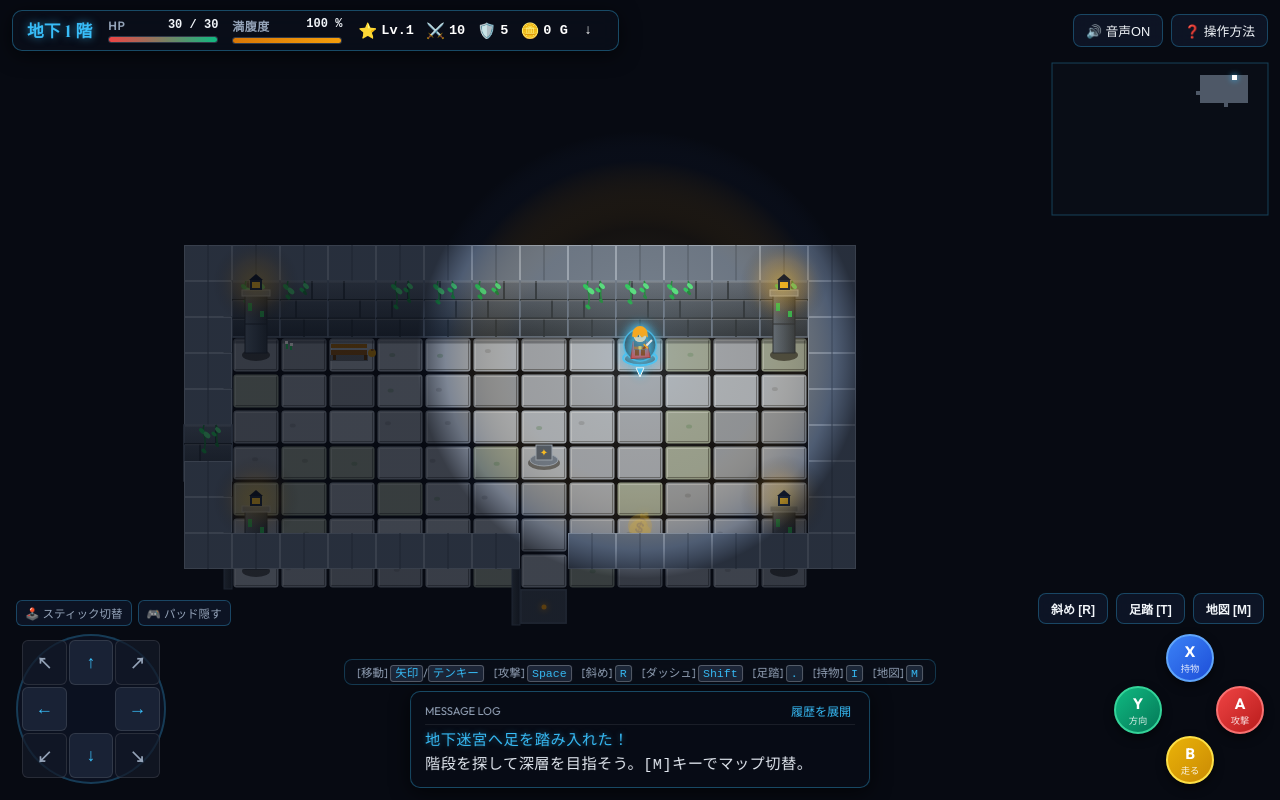
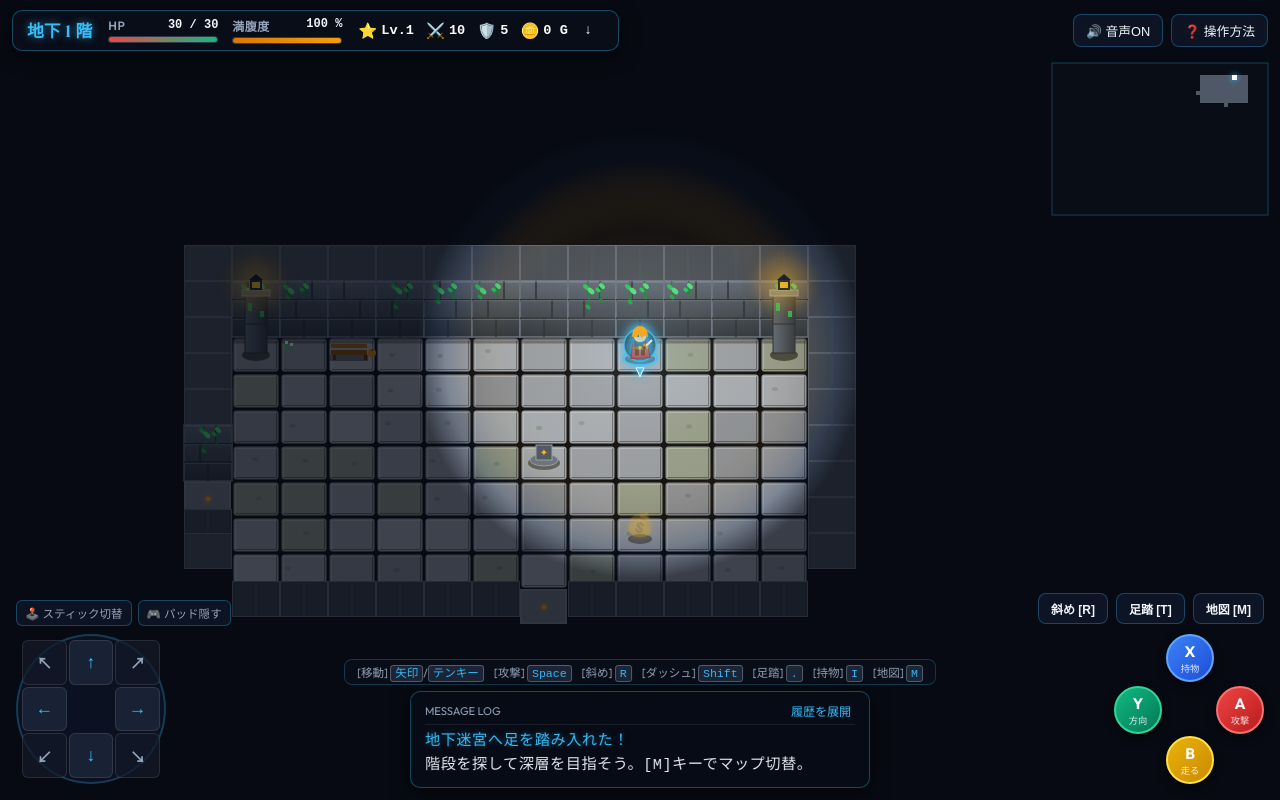
Before and after one commit to zabaglione/rouge-3d, a plain HTML site: page index.html in a window 1280 px wide. Drawn offline with Linux system fonts and the light colour scheme; animation ran at ten frames a second; a web font is replaced by a local one.

Commit message:
feat: 通路と部屋下側の壁を見やすく改善
- 壁の高さ(56px)がマスの奥行き(36px)より高く、床・通路の南側の壁の天板が
  奥の床を覆い隠していたため、真上に床・通路がある壁は覆わない高さまで低く描画
  （左右に伸びる通路と部屋の最下段が隠れなくなった）
- 壁を床・通路より暗い配色にし、通路を明るくして通れる場所を一目で判別できるように
- 床・通路に面していない岩盤の壁は描かず、ダンジョンの形を闇の中に浮かび上がらせる
- 記憶の中（視界外）の床を明るめにし、壁と区別できるように
- 部屋の南側の隅の柱が手前の床やキャラクターを隠していたため、柱は奥側の隅のみにし、
  通路の出入口や何かが乗っている隅には立てない

Co-Authored-By: Claude Opus 5.5 <noreply@anthropic.com>

```diff
--- a/index.html
+++ b/index.html
@@ -9,10 +9,10 @@
   <link rel="preconnect" href="https://fonts.googleapis.com">
   <link rel="preconnect" href="https://fonts.gstatic.com" crossorigin>
 
-  <link rel="stylesheet" href="css/main.css?v=20260924_4">
-  <link rel="stylesheet" href="css/hud.css?v=20260924_4">
-  <link rel="stylesheet" href="css/inventory.css?v=20260924_4">
-  <link rel="stylesheet" href="css/controls.css?v=20260924_4">
+  <link rel="stylesheet" href="css/main.css?v=20260924_5">
+  <link rel="stylesheet" href="css/hud.css?v=20260924_5">
+  <link rel="stylesheet" href="css/inventory.css?v=20260924_5">
+  <link rel="stylesheet" href="css/controls.css?v=20260924_5">
 </head>
 <body>
   <div id="app-container">
@@ -293,6 +293,6 @@
     </div>
   </div>
 
-  <script type="module" src="js/main.js?v=20260924_4"></script>
+  <script type="module" src="js/main.js?v=20260924_5"></script>
 </body>
 </html>
--- a/js/dungeon/DungeonGen.js
+++ b/js/dungeon/DungeonGen.js
@@ -1,7 +1,7 @@
 /**
  * クラシック『ローグ』×『シレン』風 3x3 グリッド分割プロシージャルダンジョン生成
  */
-import { CONFIG } from '../config.js?v=20260924_4';
+import { CONFIG } from '../config.js?v=20260924_5';
 
 export class DungeonGenerator {
   constructor(width, height) {
--- a/js/dungeon/Map.js
+++ b/js/dungeon/Map.js
@@ -1,8 +1,8 @@
 /**
  * ダンジョンマップ状態管理・視界 (FoV)・通行/角抜け判定
  */
-import { CONFIG } from '../config.js?v=20260924_4';
-import { Trap, TRAP_TYPES } from './Trap.js?v=20260924_4';
+import { CONFIG } from '../config.js?v=20260924_5';
+import { Trap, TRAP_TYPES } from './Trap.js?v=20260924_5';
 
 export class DungeonMap {
   constructor(width, height) {
--- a/js/engine/Animation.js
+++ b/js/engine/Animation.js
@@ -1,7 +1,7 @@
 /**
  * 60FPS パーティクル・アニメーション・フローティングテキスト演出エンジン
  */
-import { CONFIG } from '../config.js?v=20260924_4';
+import { CONFIG } from '../config.js?v=20260924_5';
 
 export class AnimationEngine {
   constructor() {
--- a/js/engine/Input.js
+++ b/js/engine/Input.js
@@ -1,7 +1,7 @@
 /**
  * SFC風操作系・マルチ入力マネージャー (キーボード, Gamepad API, バーチャルパッド)
  */
-import { CONFIG } from '../config.js?v=20260924_4';
+import { CONFIG } from '../config.js?v=20260924_5';
 
 // 押している間だけ有効になるモディファイアキー
 const DIAGONAL_KEYS = ['KeyR', 'ControlLeft', 'ControlRight'];
--- a/js/engine/Renderer.js
+++ b/js/engine/Renderer.js
@@ -2,7 +2,11 @@
  * 3Dクォータービュー（立体パースペクティブ）レンダラー
  * 参考画像に準拠した立体石造りの壁・敷石床・ツタ・ランタン台座・モニュメント
  */
-import { CONFIG } from '../config.js?v=20260924_4';
+import { CONFIG } from '../config.js?v=20260924_5';
+
+// 床・通路のすぐ南にある壁は、この高さ(px)の低い縁として描く
+// （壁の高さ WALL_H がタイル奥行き TILE_D より高いため、そのままだと奥の床・通路を覆い隠してしまう）
+const WALL_RIM_H = 8;
 
 export class Renderer {
   constructor(canvas) {
@@ -38,6 +42,28 @@ export class Renderer {
     const usable = visibleHeight >= this.height / 2;
     this.viewInsetTop = usable ? top : 0;
     this.viewInsetBottom = usable ? bottom : 0;
+  }
+
+  // 周囲8マスに歩けるマスがあるか
+  touchesWalkable(map, gx, gy) {
+    for (let dy = -1; dy <= 1; dy++) {
+      for (let dx = -1; dx <= 1; dx++) {
+        if ((dx || dy) && map.isWalkable(gx + dx, gy + dy)) return true;
+      }
+    }
+    return false;
+  }
+
+  // プレイヤー・モンスター・アイテムのいずれかが乗っているマスか
+  isTileOccupied(game, gx, gy) {
+    return (game.player.x === gx && game.player.y === gy) ||
+      game.monsters.some(m => m.x === gx && m.y === gy) ||
+      game.droppedItems.some(it => it.x === gx && it.y === gy);
+  }
+
+  // 隣に通路がある（部屋の出入口になっている）マスか
+  isCorridorEntrance(map, gx, gy) {
+    return [[1, 0], [-1, 0], [0, 1], [0, -1]].some(([dx, dy]) => map.getTile(gx + dx, gy + dy) === CONFIG.TILES.CORRIDOR);
   }
 
   // グリッド座標から3Dスクリーン座標への変換
@@ -125,6 +151,8 @@ export class Renderer {
         if (!map.visited[gy][gx]) continue;
         const tile = map.getTile(gx, gy);
         if (tile !== CONFIG.TILES.WALL) continue;
+        // 床・通路に面していない岩盤は描かない（歩ける場所の形が闇の中に浮かび上がる）
+        if (!this.touchesWalkable(map, gx, gy)) continue;
 
         const { x: sx, y: sy } = this.gridToScreen(gx, gy);
         const isVisible = map.visible[gy][gx];
@@ -201,7 +229,7 @@ export class Renderer {
           baseColor = '#889488'; // ほのかに苔むした敷石
         }
       } else {
-        baseColor = '#242c38'; // 記憶の中の薄暗い敷石
+        baseColor = '#3a4454'; // 記憶の中の薄暗い敷石（暗い壁と区別できる明るさ）
       }
 
       // 敷石の丸みを持たせた矩形
@@ -249,12 +277,12 @@ export class Renderer {
         }
       }
     } else if (tile === CONFIG.TILES.CORRIDOR) {
-      // 通路：重厚な石畳キャットウォーク
-      ctx.fillStyle = isVisible ? '#3d4756' : '#1a222e';
+      // 通路：重厚な石畳キャットウォーク（壁より明るく、部屋の床よりやや暗い）
+      ctx.fillStyle = isVisible ? '#6e7888' : '#333c4a';
       ctx.fillRect(sx, sy, tw - 1, td - 1);
 
       // 通路の石畳グリッド
-      ctx.strokeStyle = isVisible ? '#526074' : '#253040';
+      ctx.strokeStyle = isVisible ? '#8b96a7' : '#444f60';
       ctx.lineWidth = 1;
       ctx.strokeRect(sx + 1, sy + 1, tw - 3, td - 3);
 
@@ -298,23 +326,40 @@ export class Renderer {
     ctx.restore();
   }
 
+  // 壁の描画高さ：真上（奥）に床・通路があれば、それを覆い隠さない高さまで低くする
+  getWallHeight(map, gx, gy) {
+    const wh = CONFIG.WALL_H;
+    const td = CONFIG.TILE_D;
+    for (let d = 1; (d - 1) * td + WALL_RIM_H < wh; d++) {
+      if (map.isWalkable(gx, gy - d)) return (d - 1) * td + WALL_RIM_H;
+    }
+    return wh;
+  }
+
   // 3D立体石壁の描画（参考画像のような重厚なブロック積み壁＋ツタ装飾＋手前壁透過）
-  draw3DWall(ctx, sx, sy, tw, td, wh, map, gx, gy, isNearFrontWall, isVisible) {
+  draw3DWall(ctx, sx, sy, tw, td, fullWallH, map, gx, gy, isNearFrontWall, isVisible) {
     const isSouthOpen = (gy < map.height - 1) && map.isWalkable(gx, gy + 1);
+    const wh = this.getWallHeight(map, gx, gy);
+    const isLowWall = wh < fullWallH;
 
     ctx.save();
-    // プレイヤーの手前にある壁は半透明化して奥を透かす！
-    if (isNearFrontWall) {
+    // プレイヤーの手前にある背の高い壁は半透明化して奥を透かす（低い縁の壁は透かす必要がない）
+    if (isNearFrontWall && !isLowWall) {
       ctx.globalAlpha = 0.22;
     }
 
-    // 1. 壁の天板 (Top Face / Capstone)
+    // 1. 壁の天板 (Top Face / Capstone)。低い縁の壁は床と区別しやすいよう暗めの色にする
     const topY = sy - wh;
-    ctx.fillStyle = isVisible ? '#64748b' : '#2e3846';
+    // 歩ける床・通路より暗くして、どこが通れるかを一目で分かるようにする
+    if (isLowWall) {
+      ctx.fillStyle = isVisible ? '#343d4a' : '#161b23';
+    } else {
+      ctx.fillStyle = isVisible ? '#434d5c' : '#1c222c';
+    }
     ctx.fillRect(sx, topY, tw, td);
 
     // 天板のハイライト＆目地
-    ctx.strokeStyle = isVisible ? '#94a3b8' : '#475569';
+    ctx.strokeStyle = isVisible ? '#5f6b7c' : '#262e3a';
     ctx.lineWidth = 1;
     ctx.strokeRect(sx + 0.5, topY + 0.5, tw - 1, td - 1);
 
@@ -326,7 +371,11 @@ export class Renderer {
     ctx.stroke();
 
     // 2. 壁の手前面 (Front Face) - 南側に空間（部屋や通路）があれば石積み壁を迫力描画！
-    if (isSouthOpen) {
+    if (isSouthOpen && isLowWall) {
+      // 低い壁：縁の側面だけを描く
+      ctx.fillStyle = isVisible ? '#303a48' : '#171d26';
+      ctx.fillRect(sx, topY + td, tw, wh);
+    } else if (isSouthOpen) {
       const frontY = topY + td;
       const frontH = wh;
 
@@ -396,7 +445,7 @@ export class Renderer {
 
     // 3. 西壁の内側面（東向き面：部屋の左側の壁）の立体感
     const isEastOpen = (gx < map.width - 1) && map.isWalkable(gx + 1, gy);
-    if (isEastOpen && !isSouthOpen) {
+    if (isEastOpen && !isSouthOpen && !isLowWall) {
       const sideW = 8;
       const sideX = sx + tw - sideW;
       const sideY = topY + td;
@@ -458,18 +507,19 @@ export class Renderer {
     const rooms = game.map.rooms;
 
     for (const r of rooms) {
-      // 1. 部屋の四隅のランタン台座
+      // 1. 部屋の奥側（北）の二隅のランタン台座
+      //    南側の隅に立てると手前の床やキャラクターを覆い隠すため、奥側のみに置く
       const corners = [
         { gx: r.x, gy: r.y },                         // 北西角
         { gx: r.x + r.w - 1, gy: r.y },               // 北東角
-        { gx: r.x, gy: r.y + r.h - 1 },               // 南西角
-        { gx: r.x + r.w - 1, gy: r.y + r.h - 1 },     // 南東角
       ];
 
       for (const c of corners) {
         if (c.gy !== gy) continue;
         if (c.gx < startGX || c.gx > endGX) continue;
         if (!game.map.visited[c.gy][c.gx]) continue;
+        // 通路の出入口になっている角や、何かが乗っている角には立てない（隠れて見えなくなる）
+        if (this.isTileOccupied(game, c.gx, c.gy) || this.isCorridorEntrance(game.map, c.gx, c.gy)) continue;
 
         const { x: sx, y: sy } = this.gridToScreen(c.gx, c.gy);
         const pillarH = wh + 12;
--- a/js/entities/Entity.js
+++ b/js/entities/Entity.js
@@ -1,7 +1,7 @@
 /**
  * キャラクター・モンスターの共通基底エンティティ
  */
-import { CONFIG } from '../config.js?v=20260924_4';
+import { CONFIG } from '../config.js?v=20260924_5';
 
 export class Entity {
   constructor(x, y, name) {
--- a/js/entities/Monster.js
+++ b/js/entities/Monster.js
@@ -1,9 +1,9 @@
 /**
  * モンスターの定義、出現テーブル、AI行動ロジック（全24種・オリジナルローグ級）
  */
-import { Entity } from './Entity.js?v=20260924_4';
-import { CONFIG } from '../config.js?v=20260924_4';
-import { Item } from '../items/Item.js?v=20260924_4';
+import { Entity } from './Entity.js?v=20260924_5';
+import { CONFIG } from '../config.js?v=20260924_5';
+import { Item } from '../items/Item.js?v=20260924_5';
 
 export const MONSTER_DEFINITIONS = [
   // --- 浅層 (B1〜B4) ---
--- a/js/entities/Player.js
+++ b/js/entities/Player.js
@@ -1,8 +1,8 @@
 /**
  * プレイヤーキャラクターのステータス・行動・成長システム
  */
-import { Entity } from './Entity.js?v=20260924_4';
-import { CONFIG } from '../config.js?v=20260924_4';
+import { Entity } from './Entity.js?v=20260924_5';
+import { CONFIG } from '../config.js?v=20260924_5';
 
 export class Player extends Entity {
   constructor(x, y) {
--- a/js/items/Inventory.js
+++ b/js/items/Inventory.js
@@ -1,7 +1,7 @@
 /**
  * プレイヤーのインベントリ（持ち物袋）管理システム
  */
-import { ITEM_TYPES } from './Item.js?v=20260924_4';
+import { ITEM_TYPES } from './Item.js?v=20260924_5';
 
 export class Inventory {
   constructor(capacity = 20) {
--- a/js/items/ItemEffects.js
+++ b/js/items/ItemEffects.js
@@ -1,7 +1,7 @@
 /**
  * アイテム使用・読解・振下・投擲時の効果ロジック
  */
-import { ITEM_TYPES, Item } from './Item.js?v=20260924_4';
+import { ITEM_TYPES, Item } from './Item.js?v=20260924_5';
 
 // 衝撃波の杖：吹き飛ばす最大距離と激突ダメージ
 const KNOCKBACK_DISTANCE = 10;
--- a/js/main.js
+++ b/js/main.js
@@ -1,7 +1,7 @@
 /**
  * メインエントリーポイント
  */
-import { Game } from './engine/Game.js?v=20260924_4';
+import { Game } from './engine/Game.js?v=20260924_5';
 
 window.addEventListener('DOMContentLoaded', () => {
   const canvas = document.getElementById('game-canvas');
--- a/js/ui/OverlayMap.js
+++ b/js/ui/OverlayMap.js
@@ -2,7 +2,7 @@
  * 歩いたマップの透過オーバーレイ＆ミニマップ表示システム
  * コントローラーのL1/Select/Mキー/ボタンで【全画面透過 / ミニマップ / 非表示】をワンタッチ切替
  */
-import { CONFIG } from '../config.js?v=20260924_4';
+import { CONFIG } from '../config.js?v=20260924_5';
 
 export const MAP_MODES = {
   FULL_OVERLAY: 'full_overlay', // SFCシレン風 画面中央の半透明大マップ
--- a/js/ui/VirtualPad.js
+++ b/js/ui/VirtualPad.js
@@ -1,7 +1,7 @@
 /**
  * 画面上バーチャル十字キー（D-Pad）＆ジョイスティック＆SFCアクションボタン
  */
-import { CONFIG } from '../config.js?v=20260924_4';
+import { CONFIG } from '../config.js?v=20260924_5';
 
 // ボタン長押し時の連続入力：最初のリピートまでの待ち時間と、その後の間隔 (ms)
 const HOLD_REPEAT_DELAY = 280;
```
Also changed, not shown: js/engine/Game.js (+16 -16 lines).
